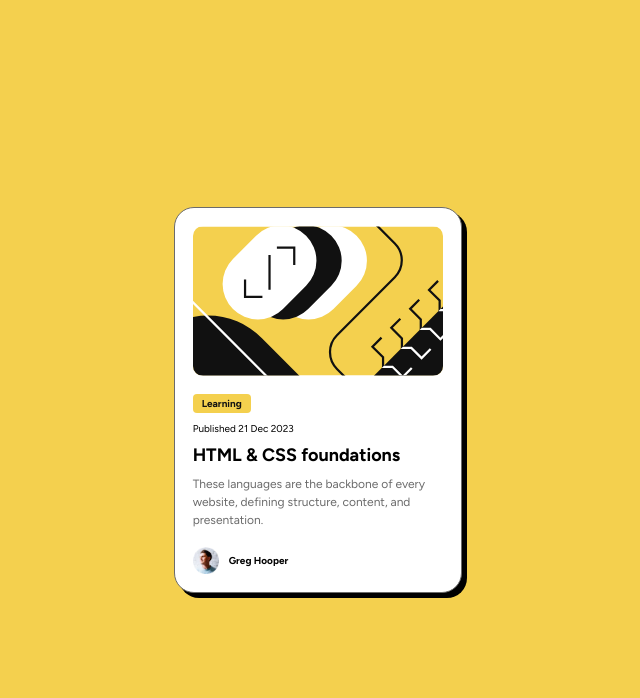
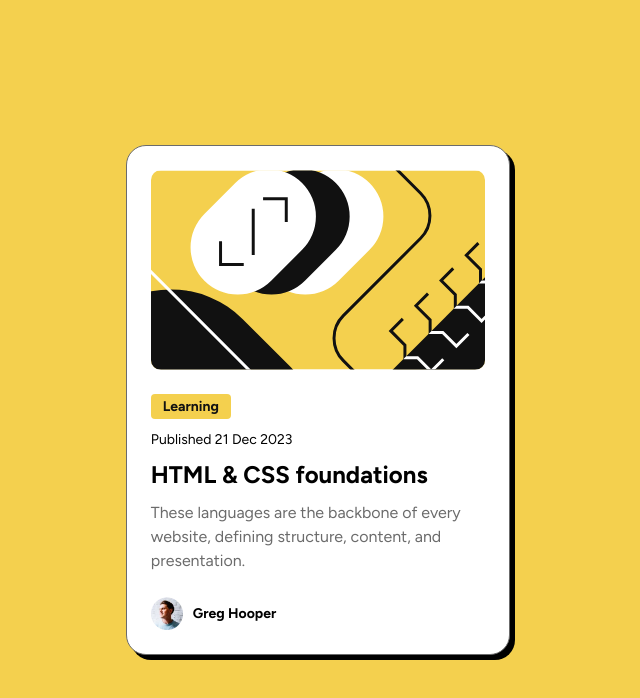
Before and after one commit to KosmoSlayeR/blog-card, a plain HTML site: page index.html in a window 1280 px wide. Shown: the whole page, without its empty margins (322-962 px from the left). Drawn offline with Linux system fonts and the light colour scheme.

Commit message:
fixed mobile viewport issue

```diff
--- a/styles/card.css
+++ b/styles/card.css
@@ -1,4 +1,4 @@
-@media (min-width: 1301px) {
+@media (min-width: 431px) {
     .card {
         padding: 24px;
         row-gap: 24px;
@@ -34,7 +34,7 @@
     }
 }
 
-@media (max-width: 1300px) {
+@media (max-width: 430px) {
     .card {
         padding: 18px;
         row-gap: 18px;
--- a/styles/general.css
+++ b/styles/general.css
@@ -8,7 +8,7 @@
 body {
     font-family: Figtree, Arial, Helvetica, sans-serif;
     box-sizing: border-box;
-    height: 100vh;
+    height: 100dvh;
     background-color: hsl(47, 88%, 63%);
     display: flex;
     flex-direction: column;
```
